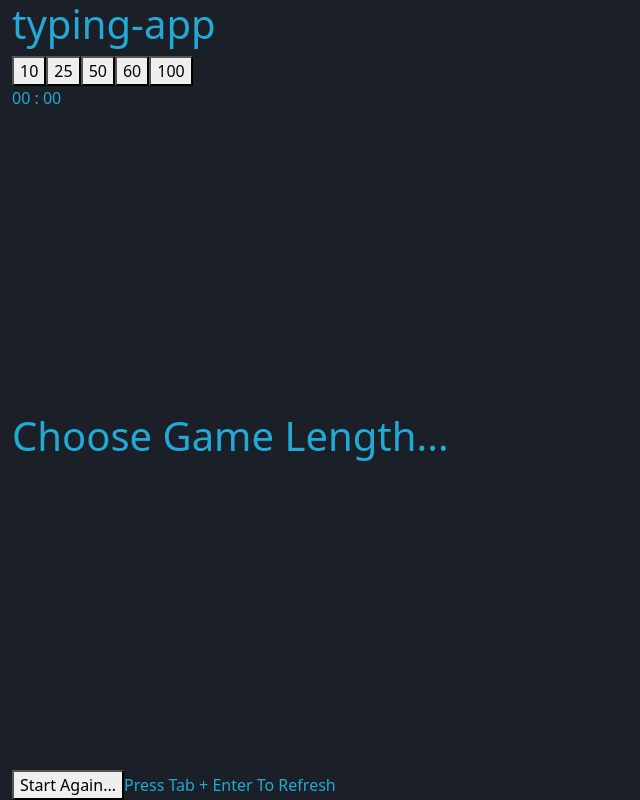
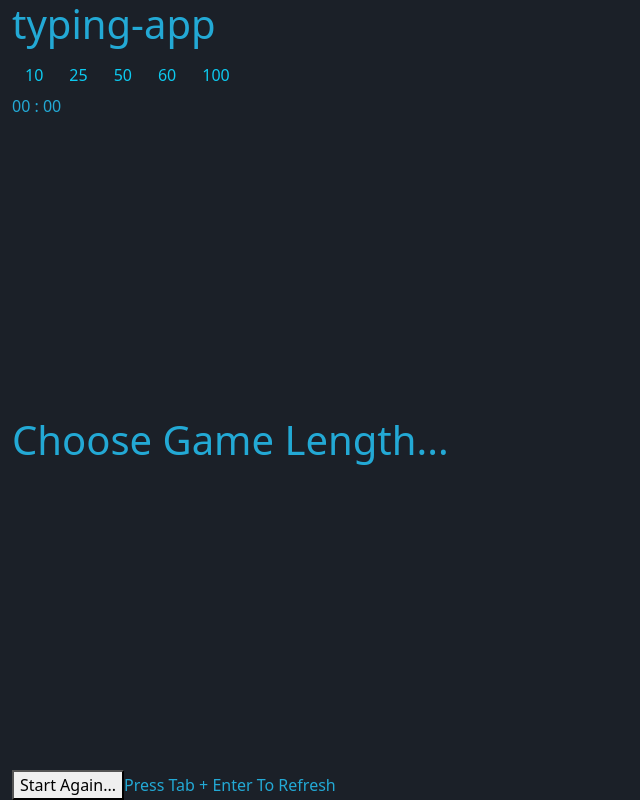
Before and after one commit to Apridonidze/typing-app, a React (Vite) app: page / in a window 1280 px wide. Shown: the whole page, without its empty margins (0-640 px from the left). Built offline with nearby package versions, Linux system fonts and the light colour scheme.

Commit message:
have to finnish Buttons styling in Buttons.jsx

```diff
--- a/src/components/Buttons.jsx
+++ b/src/components/Buttons.jsx
@@ -1,11 +1,11 @@
+const buttonValues = [10, 25, 50, 60, 100];
+
 const Buttons = ( { handleGameLength, btnRef } ) => {
     return(
         <div className="buttons-container" >
-                <button onClick={() => handleGameLength(10)} tabIndex="-1" ref={() => {btnRef.current[0]}}>10</button>
-                <button onClick={() => handleGameLength(25)} tabIndex="-1" ref={() => {btnRef.current[1]}}>25</button>
-                <button onClick={() => handleGameLength(50)} tabIndex="-1" ref={() => {btnRef.current[1]}}>50</button>
-                <button onClick={() => handleGameLength(60)} tabIndex="-1" ref={() => {btnRef.current[1]}}>60</button>
-                <button onClick={() => handleGameLength(100)} tabIndex="-1" ref={() => {btnRef.current[1]}}>100</button>
+            {buttonValues.map((button,buttonId) => (
+                <button className="btn text-info" key={buttonId}>{button}</button>
+            ))}
         </div>
     )
 }
--- a/src/containers/App.jsx
+++ b/src/containers/App.jsx
@@ -15,7 +15,6 @@ const App = () => {
   //TODO : round wpm in Final.jsx
 
   //TODO : add underline for selected game length in buttons (use useRef)
-  //TODO : add underline for last letter to track where user is
 
   //TODO : add custom text size for preferences
 
@@ -30,7 +29,7 @@ const App = () => {
   //TODO : push to github
 
   const divRef = useRef(null)
-  const btnRef = useRef([])
+  const btnRef = useRef([null])
 
   const [isFocused, setIsFocused] = useState(false)
   const [isWordsFetched, setIsWordFetched] = useState(false)
@@ -84,9 +83,8 @@ const App = () => {
 
 
 
+  },[correctCount,incorrectCount,isGameStarted, isGameFinished, isFocused])
 
-
-  },[correctCount,incorrectCount,isGameStarted, isGameFinished, isFocused])
 
 
 
@@ -94,43 +92,15 @@ const App = () => {
 
   const handleGameLength = (e) => {
 
-
     const API_URL = 'http://localhost:8080/words'
 
 
       if(e){
         const value = e
-        setGameLength(value || 25)
-
-         axios
-         .get(API_URL)
-         .then((resp) => {
-
-          const data = resp.data
-          const shuffledArray = [...data].sort(() => Math.random() - 0.5);
-          const slicedArray = shuffledArray.slice(0, value)
-
-          setWords(slicedArray)
-          setIsWordFetched(true)
-          setInput([])
-          setInserted([])
 
 
-          {isGameFinished ? window.location.reload() :
-            setIsGameFinished(false)
-            setIsGameStarted(false)
-            setSeconds(0)
-            setMinutes(0)
-            setsecondsOutput('00')
-            setMinutesOutput('00')
-        }
-
-
-
-      }).catch((err) => {
-        console.log("%cError :", 'background-color : #ff0000; color: white ; padding: 5px; border-radius: 20px; font-weigth: bold' , err)
-      })
-
+        value.classList.remove('border-bottom')
+        value.classList.add('border-bottom')
 
     }
   }
```
